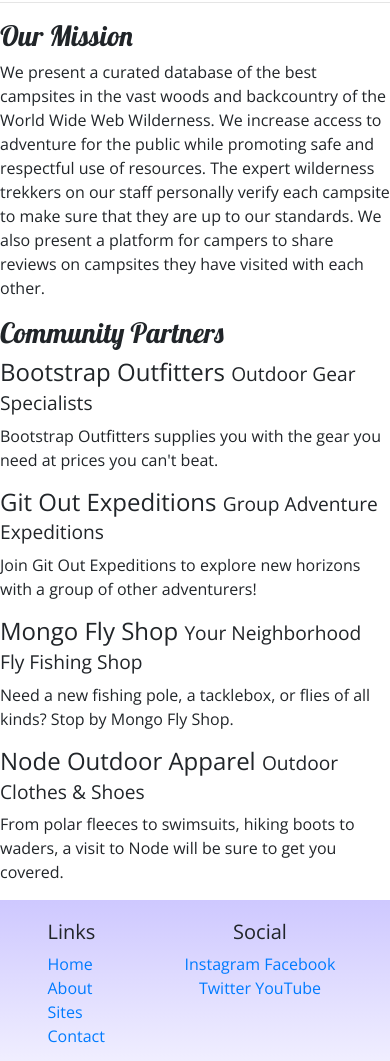
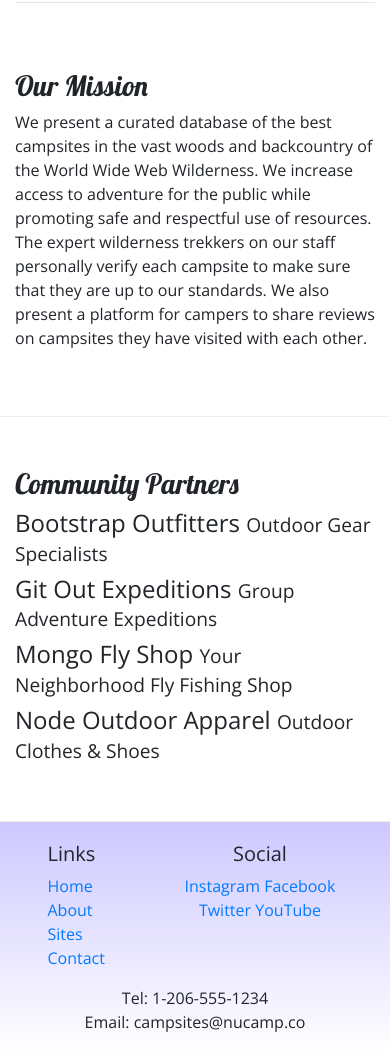
Before and after one commit to j-Arez/Nucamp-Site, a website: page aboutus.html in a window 390 px wide. Shown: the part 247-1308 px from the top of the page. Drawn offline with nearby package versions, Linux system fonts and the light colour scheme.

Commit message:
Adding Breakpoints

```diff
--- a/aboutus.html
+++ b/aboutus.html
@@ -28,32 +28,32 @@
         </div>
     </header>
 
-    <div>
-        <div>
-            <div>
+    <div class="container">
+        <div class="row">
+            <div class="col">
                <h2>About Us</h2>
                <hr />
             </div>
         </div>
 
-        <div>
-            <div>
+        <div class="row row-content">
+            <div class="col-sm-6">
                 <h3>Our Mission</h3>
                 <p>We present a curated database of the best campsites in the vast woods and backcountry of the World Wide Web Wilderness. We increase access to adventure for the public while promoting safe and respectful use of resources. The expert wilderness trekkers on our staff personally verify each campsite to make sure that they are up to our standards. We also present a platform for campers to share reviews on campsites they have visited with each other.</p>
             </div>
         </div>
 
-        <div>
-            <div>
+        <div class="row row-content">
+            <div class="col">
                 <h3>Community Partners</h3>
                 <h4>Bootstrap Outfitters <small>Outdoor Gear Specialists</small></h4>
-                <p>Bootstrap Outfitters supplies you with the gear you need at prices you can't beat.</p>
+                <p class="d-none d-sm-block">Bootstrap Outfitters supplies you with the gear you need at prices you can't beat.</p>
                 <h4>Git Out Expeditions <small>Group Adventure Expeditions</small></h4>
-                <p>Join Git Out Expeditions to explore new horizons with a group of other adventurers!</p>
+                <p class="d-none d-sm-block" >Join Git Out Expeditions to explore new horizons with a group of other adventurers!</p>
                 <h4>Mongo Fly Shop <small>Your Neighborhood Fly Fishing Shop</small></h4>
-                <p>Need a new fishing pole, a tacklebox, or flies of all kinds? Stop by Mongo Fly Shop.</p>
+                <p class="d-none d-sm-block" >Need a new fishing pole, a tacklebox, or flies of all kinds? Stop by Mongo Fly Shop.</p>
                 <h4>Node Outdoor Apparel <small>Outdoor Clothes & Shoes</small></h4>
-                <p>From polar fleeces to swimsuits, hiking boots to waders, a visit to Node will be sure to get you covered.</p>
+                <p class="d-none d-sm-block">From polar fleeces to swimsuits, hiking boots to waders, a visit to Node will be sure to get you covered.</p>
             </div>
         </div>
     </div>
@@ -85,7 +85,9 @@
         </div>
     </footer>
 
-        <script src=""
+        <script src="node_modules/jquery/dist/jquery.slim.min.js"></script>
+        <script src="node_modules/popper.js/dist/umd/popper.min.js"></script>
+        <script src="node_modules/bootstrap/dist/js/bootstrap.min.js"></script>
 
 
 </body>
```
Also changed, not shown: index.html (+4 -4 lines).
